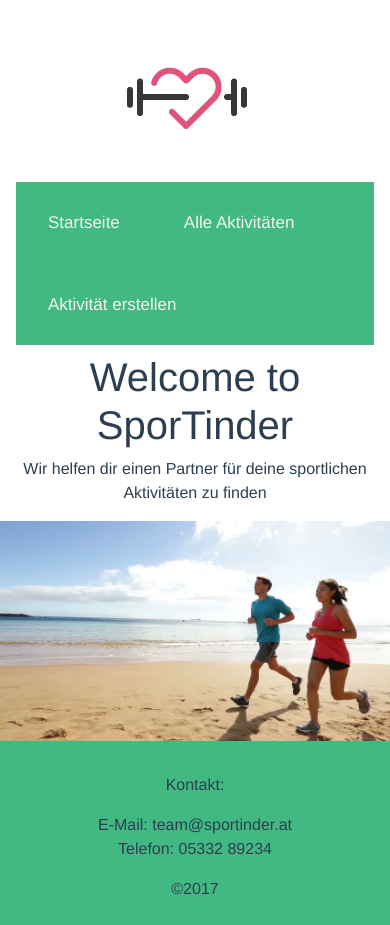
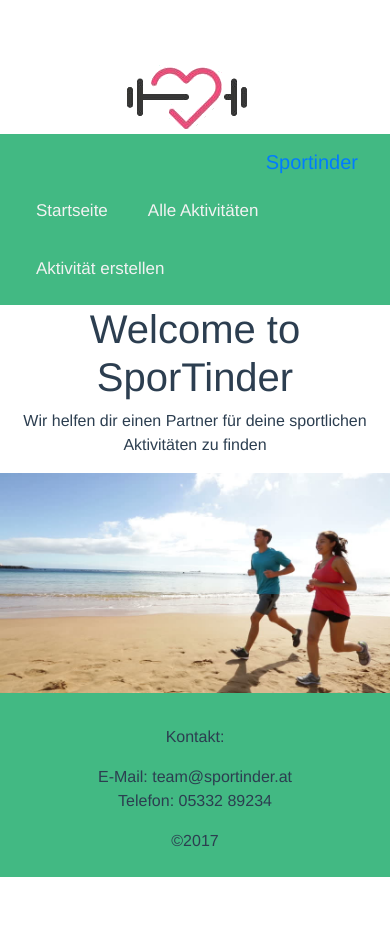
Before and after one commit to AndreasBleyel/sportinder_vue, a Vue app: page / in a window 390 px wide. Both pictures are taken after a click on the button 44 px from the left and 162 px from the top of the page. After the commit the page ends 877 px from the top, so only its background shows below. Built offline with nearby package versions, Linux system fonts and the light colour scheme; what vue-resource would draw is missing.

Commit message:
Navbar responsive

```diff
--- a/src/components/Navbar.vue
+++ b/src/components/Navbar.vue
@@ -3,13 +3,15 @@
     <b-link class="navbar-brand" to="/">
       <img src="../assets/sportinderLogo.png">
     </b-link>
-    <b-navbar toggleable type="inverse" variant="standard">
+    <b-navbar toggleable type="inverse" variant="inverse">
 
-      <b-nav-toggle target="nav_collapse"></b-nav-toggle>
+            <b-nav-toggle target="nav_collapse_1"></b-nav-toggle>
 
+            <a class="navbar-brand" href="/">
+                <span>Sportinder</span>
+            </a>
 
-      <b-collapse is-nav id="nav_collapse">
-
+            <b-collapse is-nav id="nav_collapse_1">
                 <b-nav is-nav-bar>
                     <b-nav-item>
                                 <router-link to="/">Startseite</router-link>
@@ -22,14 +24,17 @@
                               </b-nav-item>
                 </b-nav>
 
+
       </b-collapse>
     </b-navbar>
 
   </div>
 
 
+
+
+
 </template>
-
 <script>
 
   export default {
@@ -38,28 +43,34 @@
 </script>
 
 <style>
-  #nav_collapse {
+
+
+  #nav_collapse_1 {
     background-color: #42b983;
     overflow: hidden;
   }
 
-  #nav_collapse a {
+  #nav_collapse_1 a {
     float: left;
     display: block;
     color: #f2f2f2;
     text-align: center;
-    padding: 14px 16px;
+    padding: 8px 10px;
     text-decoration: none;
     font-size: 17px;
   }
 
-  #nav_collapse a:hover {
+  #nav_collapse_1 a:hover {
     background-color: #ddd;
     color: black;
   }
 
-  #nav_collapse a.active {
+  #nav_collapse_1 a.active {
     background-color: #4CAF50;
     color: white;
   }
+
+  .bg-inverse {
+      background-color: #42b983 !important;
+  }
 </style>
```
Lines whose indentation alone changed are shown as unchanged.
